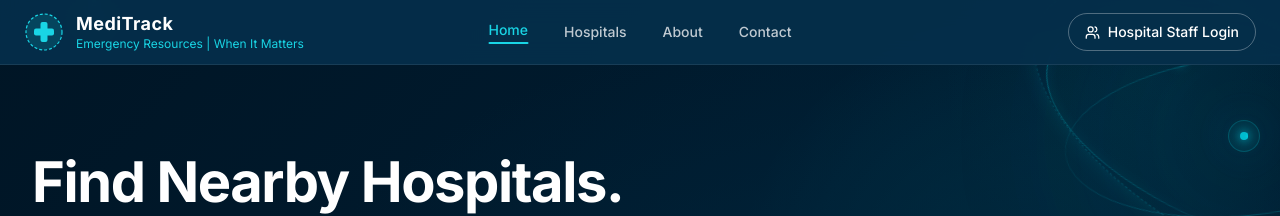
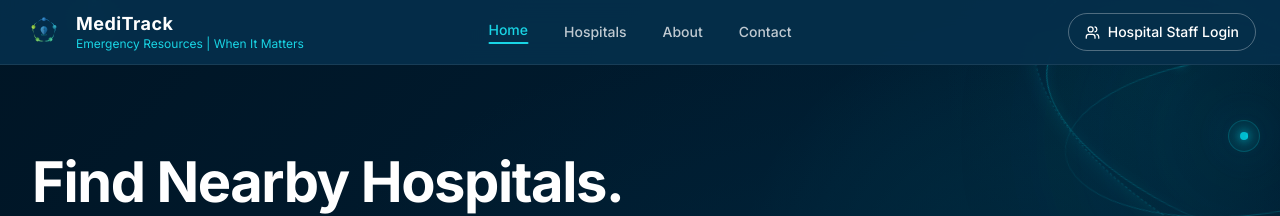
Before and after one commit to athul-web/meditrack-dashboard, a React (Vite) app: page / in a window 1280 px wide. Shown: the top 216 px of the page. Built offline with nearby package versions, Linux system fonts and the light colour scheme.

Commit message:
Replace favicon and navbar logo with new MediTrack SVG

```diff
--- a/src/pages/home/SiteNavbar.tsx
+++ b/src/pages/home/SiteNavbar.tsx
@@ -28,12 +28,7 @@ export function SiteNavbar() {
       <a href="#hero" className="flex items-center gap-3 no-underline shrink-0">
         {/* Logo mark */}
         <div className="relative w-10 h-10 shrink-0">
-          <svg viewBox="0 0 40 40" width="40" height="40" fill="none" xmlns="http://www.w3.org/2000/svg">
-            <circle cx="20" cy="20" r="18" fill="#087D91" fillOpacity="0.3" />
-            <circle cx="20" cy="20" r="18" stroke="#19D5E5" strokeWidth="1.2" strokeDasharray="3 2" />
-            <rect x="16.5" y="10" width="7" height="20" rx="2" fill="#19D5E5" />
-            <rect x="10" y="16.5" width="20" height="7" rx="2" fill="#19D5E5" />
-          </svg>
+          <img src="/favicon.svg" alt="MediTrack logo" width="40" height="40" className="w-10 h-10 object-contain" />
         </div>
         <div>
           <div className="text-white font-bold text-lg leading-tight tracking-wide">MediTrack</div>
```
Also changed, not shown: public/favicon.svg.
